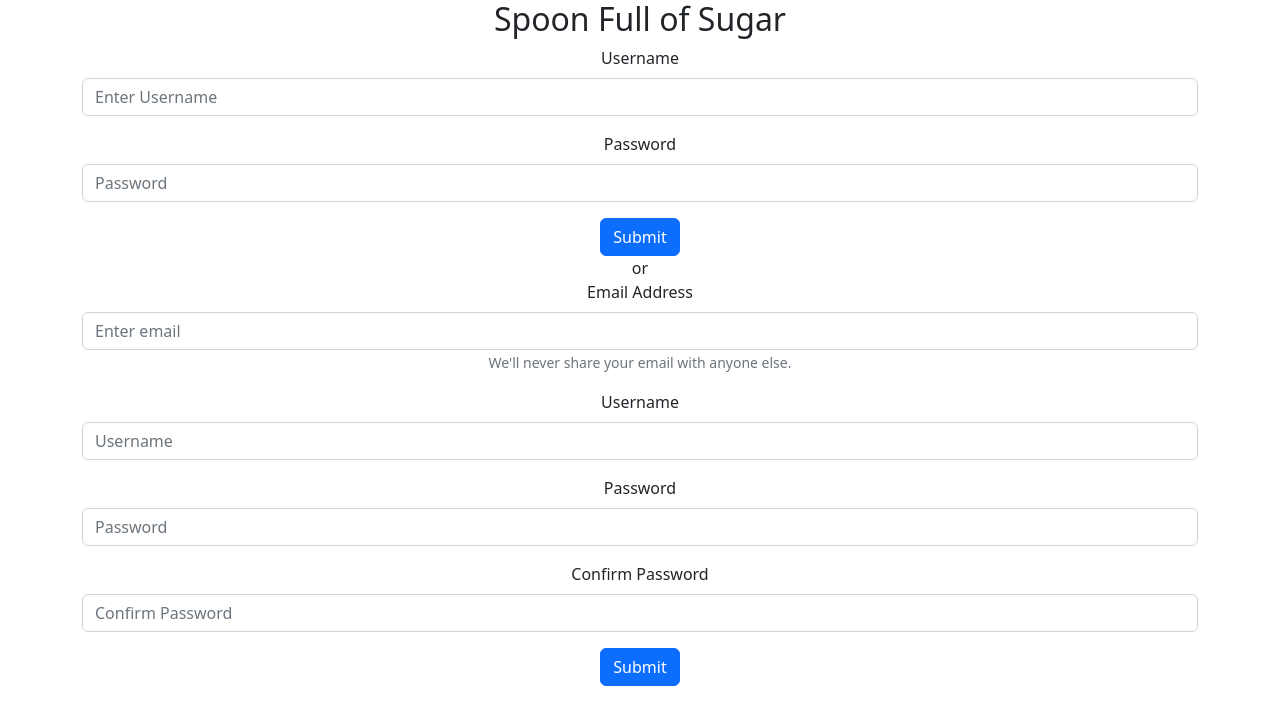
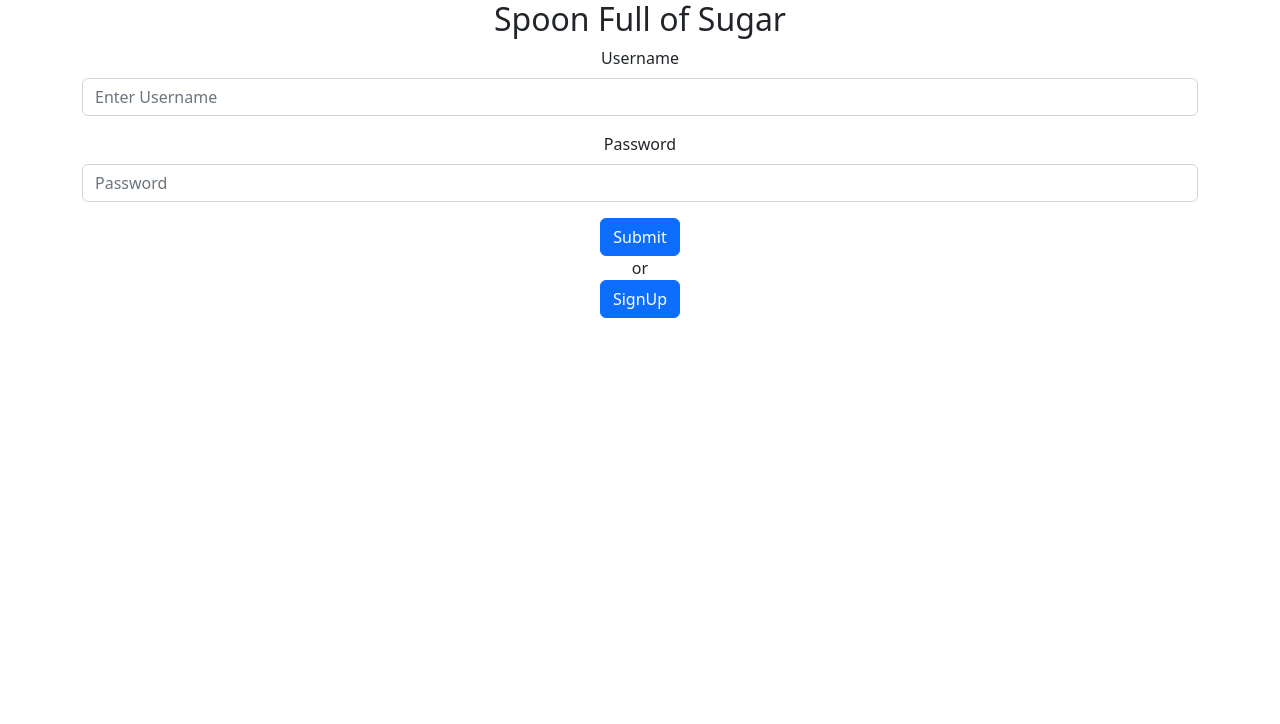
Before and after one commit to Jenipherb/Spoons, a React (Create React App) app in the folder client/: page / in a window 1280 px wide. Shown: the top 724 px of the page. Built offline with nearby package versions, Linux system fonts and the light colour scheme.

Commit message:
updated routes

```diff
--- a/client/src/Components/Landing.js
+++ b/client/src/Components/Landing.js
@@ -6,8 +6,7 @@ function Landing(onLogin){
         <div className="text-center">
             <h2>Spoon Full of Sugar</h2>
             <Login onLogin={onLogin}/>
-            or
-            <SignUp onLogin={onLogin} />
+            {/* <SignUp onLogin={onLogin} /> */}
         </div>
     )
 }
--- a/client/src/Components/Login.js
+++ b/client/src/Components/Login.js
@@ -1,6 +1,8 @@
 import { useState } from "react"
 import { Link } from "react-router-dom"
 import { Form, Button, Container } from 'react-bootstrap'
+import SignUp from "./SignUp"
+import { DEFAULT_BREAKPOINTS } from "react-bootstrap/esm/ThemeProvider"
 
 
 function Login( {onLogin} ){
@@ -44,6 +46,16 @@ function Login( {onLogin} ){
                     </Link>
                 </Form>
             </Container>
+                <span>
+                    or
+                <Link to="/signup" onClick={() => setTimeout(500)}>
+                    <br/>
+                    <Button variant="primary" type="submit">
+                        SignUp
+                    </Button>
+                    <br/>
+                </Link>
+                </span>
         </div>
     )
 }
--- a/client/src/Components/TaskList.js
+++ b/client/src/Components/TaskList.js
@@ -17,7 +17,8 @@ function TaskList( {user} ){
         } else {
             throw new Error("Unable to retrieve latest task")
         }
-    })})
+    })
+}, [])
 
     return(
         <div>
```
Also changed, not shown: 1 other file (tests, documents, lock files or other folders).
